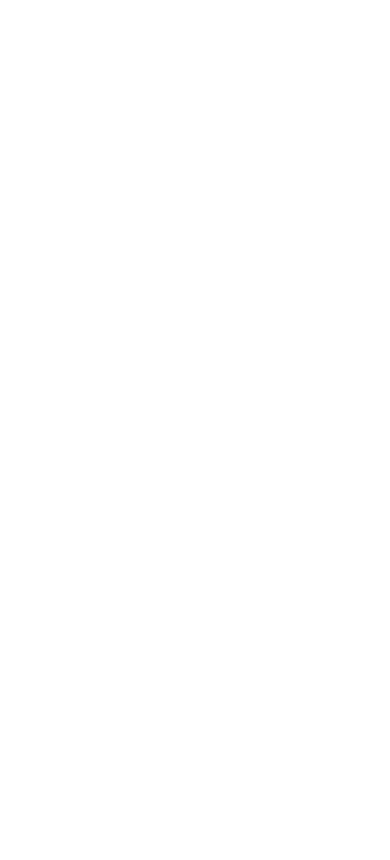
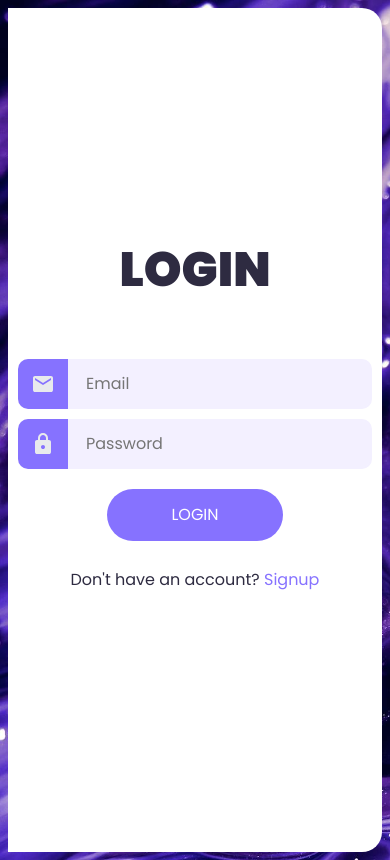
Before and after one commit to mimic05/registratonOne, a plain HTML site: page login.html in a window 390 px wide. Drawn offline with Linux system fonts and the light colour scheme.

Commit message:
login page and improved responsiveness

```diff
--- a/login.html
+++ b/login.html
@@ -0,0 +1,35 @@
+<!DOCTYPE html>
+<html lang="en">
+<head>
+    <meta charset="UTF-8">
+    <meta name="viewport" content="width=device-width, initial-scale=1.0">
+    <title>Signup</title>
+    <link rel="stylesheet" href="style.css">
+</head>
+<body>
+    <div class="wrapper">
+        <h1>Login</h1>
+        <form>
+
+            <div>
+                <label for="email-input"><svg xmlns="http://www.w3.org/2000/svg" height="24px" viewBox="0 -960 960 960" width="24px" fill="#e8eaed"><path d="M160-160q-33 0-56.5-23.5T80-240v-480q0-33 23.5-56.5T160-800h640q33 0 56.5 23.5T880-720v480q0 33-23.5 56.5T800-160H160Zm320-280 320-200v-80L480-520 160-720v80l320 200Z"/></svg></label>
+                <input type="email" name="email" id="email-input" placeholder="Email">
+            </div>
+
+            <div>
+                <label for="password-input"><svg xmlns="http://www.w3.org/2000/svg" height="24px" viewBox="0 -960 960 960" width="24px" fill="#e8eaed"><path d="M240-80q-33 0-56.5-23.5T160-160v-400q0-33 23.5-56.5T240-640h40v-80q0-83 58.5-141.5T480-920q83 0 141.5 58.5T680-720v80h40q33 0 56.5 23.5T800-560v400q0 33-23.5 56.5T720-80H240Zm240-200q33 0 56.5-23.5T560-360q0-33-23.5-56.5T480-440q-33 0-56.5 23.5T400-360q0 33 23.5 56.5T480-280ZM360-640h240v-80q0-50-35-85t-85-35q-50 0-85 35t-35 85v80Z"/></svg></label>
+                <input type="password" name="password" id="password-input" placeholder="Password">
+            </div>
+
+            <div>
+                <button type="submit">Login</button>
+            </div>
+            <p>Don't have an account? <a href="index.html">Signup</a></p>
+        </form>
+    </div>
+
+
+
+    <script src="script.js"></script>
+</body>
+</html>
--- a/style.css
+++ b/style.css
@@ -128,3 +128,9 @@ a {
 a:hover {
     text-decoration: underline;
 }
+
+@media(max-width: 1100px){
+    .wrapper{
+        width: min(600px, 100%);
+    }
+}
```
